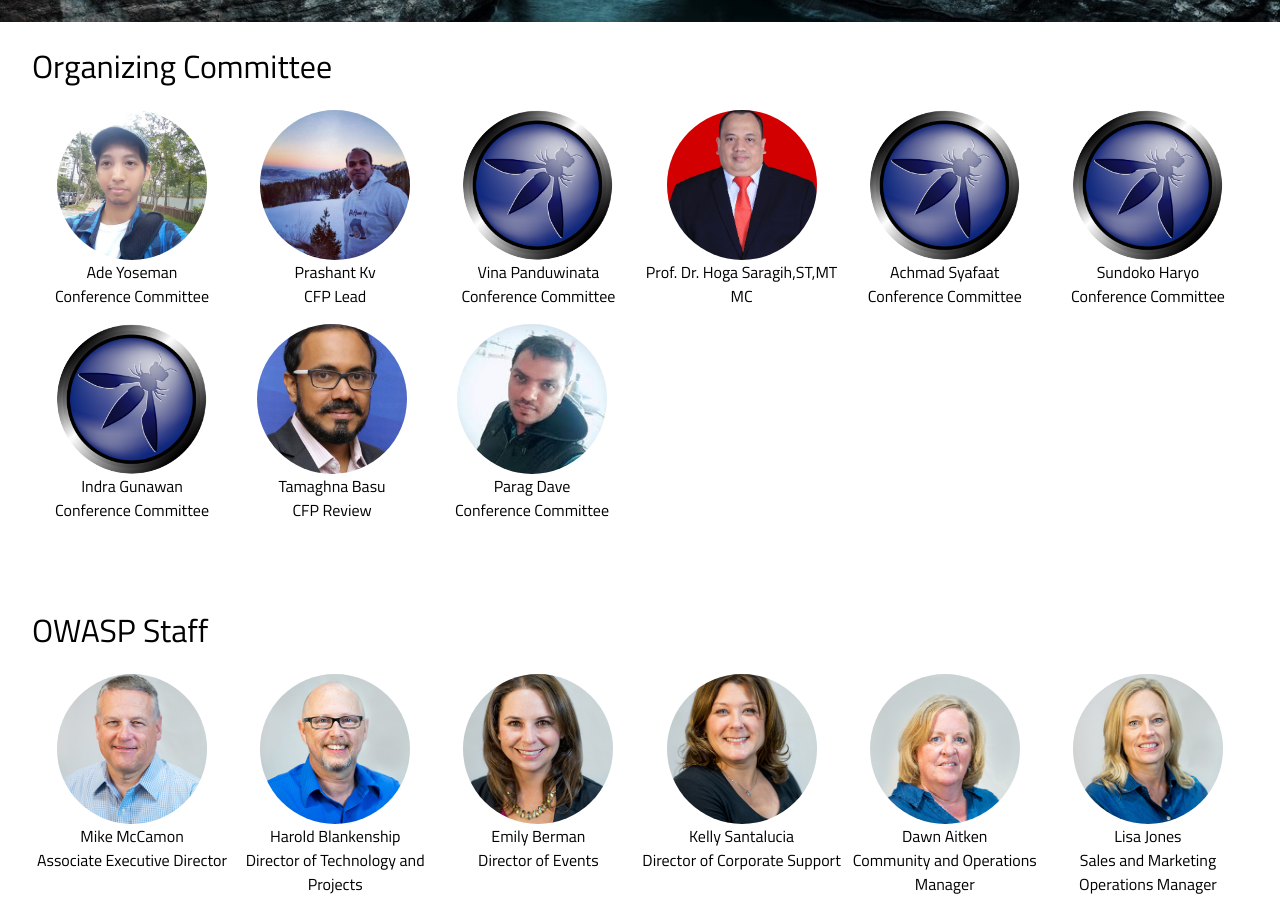
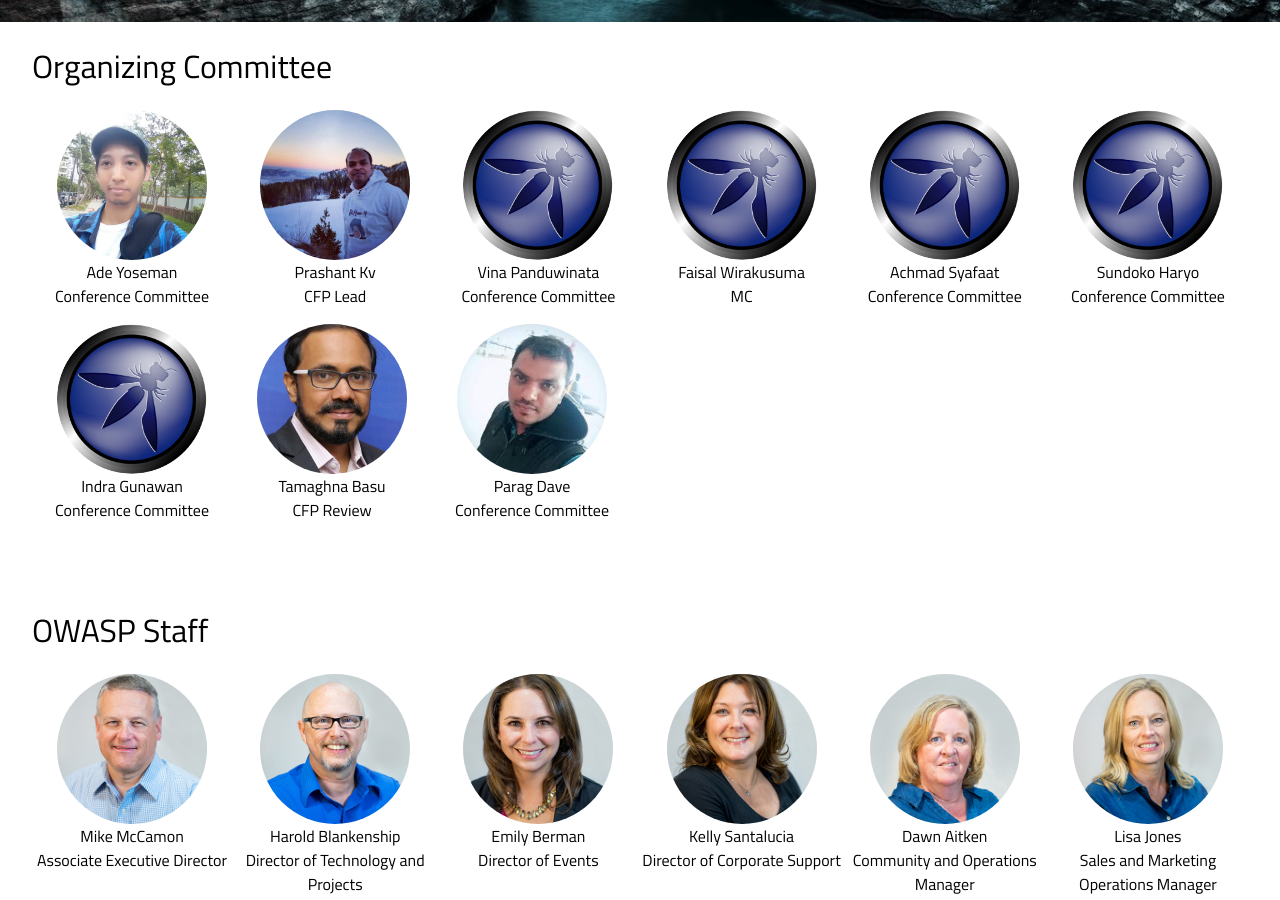
Before and after one commit to globalsea/globalsea.github.io, a Jekyll site: the page built from about/team.md, in a window 1280 px wide and 900 px high, scrolled down 416 px. Built offline with Jekyll 4.4.1, drawn with Linux system fonts in a browser that asks for light colours; some web fonts are replaced.

Commit message:
Update team.yml

```diff
--- a/_data/team.yml
+++ b/_data/team.yml
@@ -8,9 +8,9 @@
   - name: Vina Panduwinata
     role: Conference Committee
     image: owasp_logo.png
-  - name: Prof. Dr. Hoga Saragih,ST,MT
+  - name: Faisal Wirakusuma
     role: MC
-    image: profhugo.jpeg
+    image: owasp_logo.png
   - name: Achmad Syafaat
     role: Conference Committee
     image: owasp_logo.png
```
